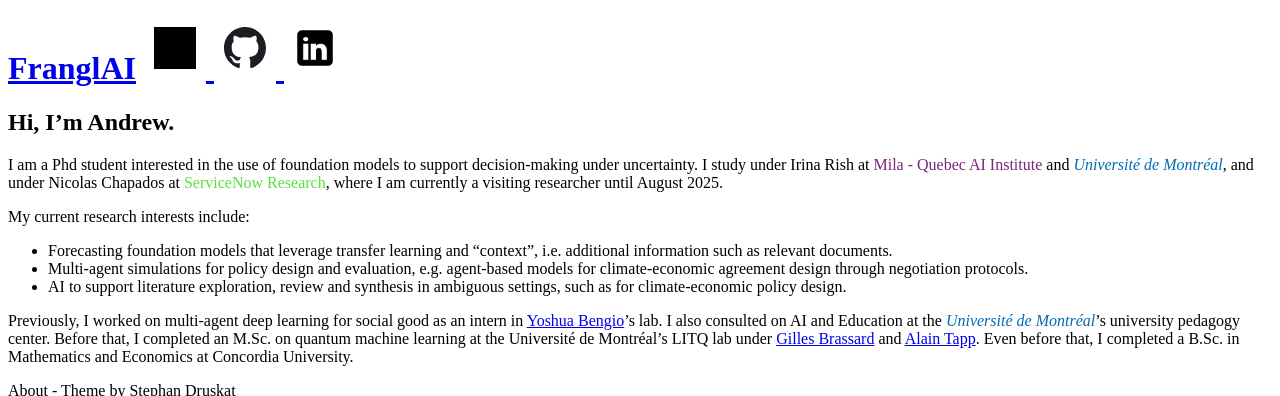
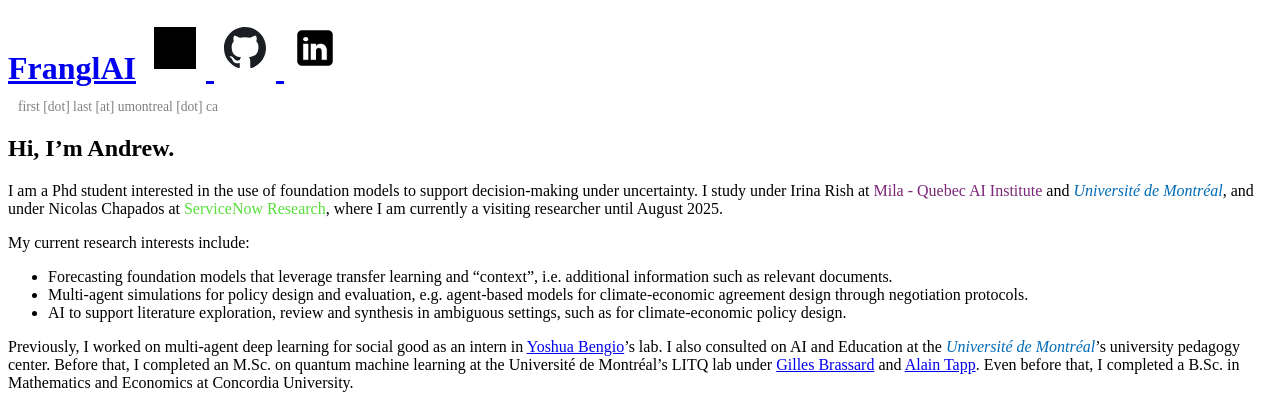
Before and after one commit to AndrewRWilliams/AndrewRWilliams.github.io, a Jekyll site: the page built from index.md, in a window 1280 px wide, cut to the strip 112-508 px from the top of the page. Built offline with Jekyll 4.4.1, drawn with Linux system fonts in a browser that asks for light colours; grey boxes are pictures that could not be loaded.

Commit message:
Update header.html

```diff
--- a/_includes/header.html
+++ b/_includes/header.html
@@ -39,6 +39,9 @@
             />
         </a>
     </h1>
+    <p style="font-size: 0.85em; color: gray; margin-top: -10px; margin-left: 10px;">
+    first [dot] last [at] umontreal [dot] ca
+    </p>
 <!--     <nav class="group">
         <a href="{{ site.baseurl }}/projects">Projects</a>
         <a href="{{ site.baseurl }}/blog">Blog</a>
```
